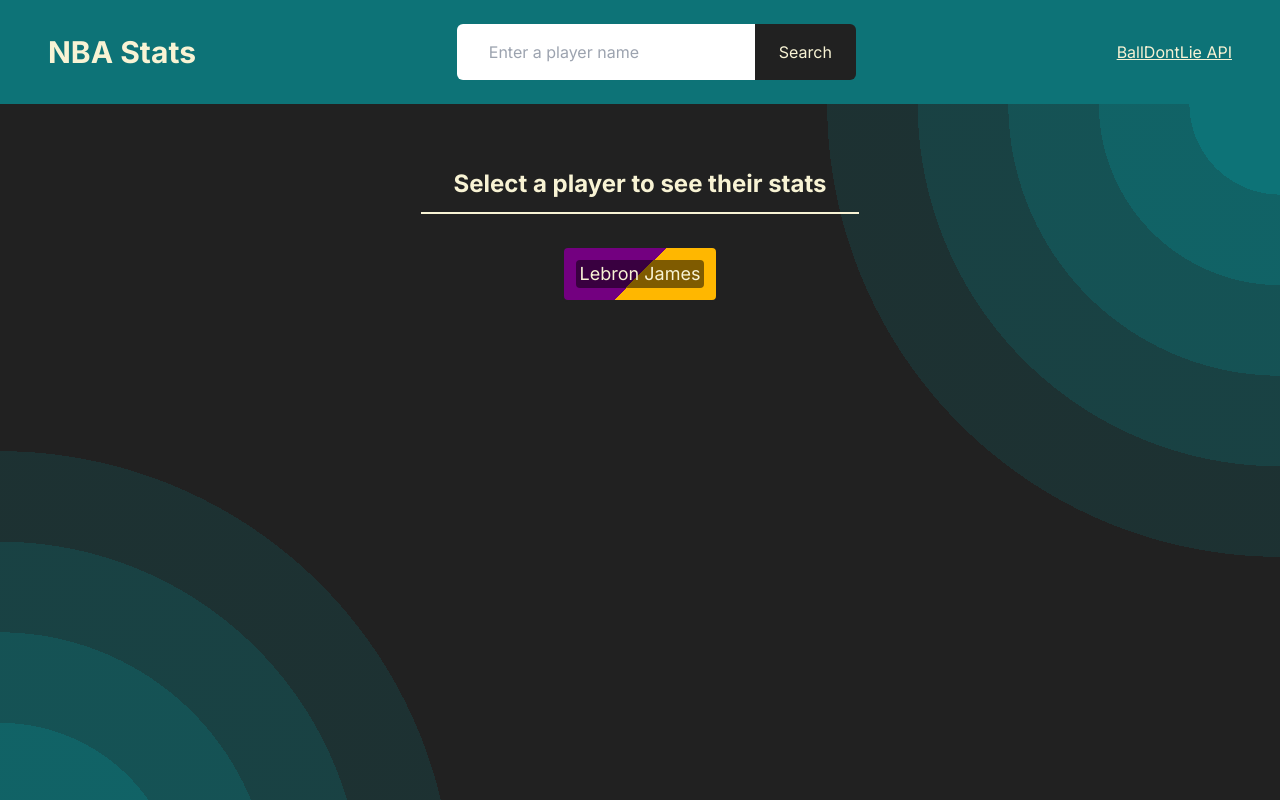
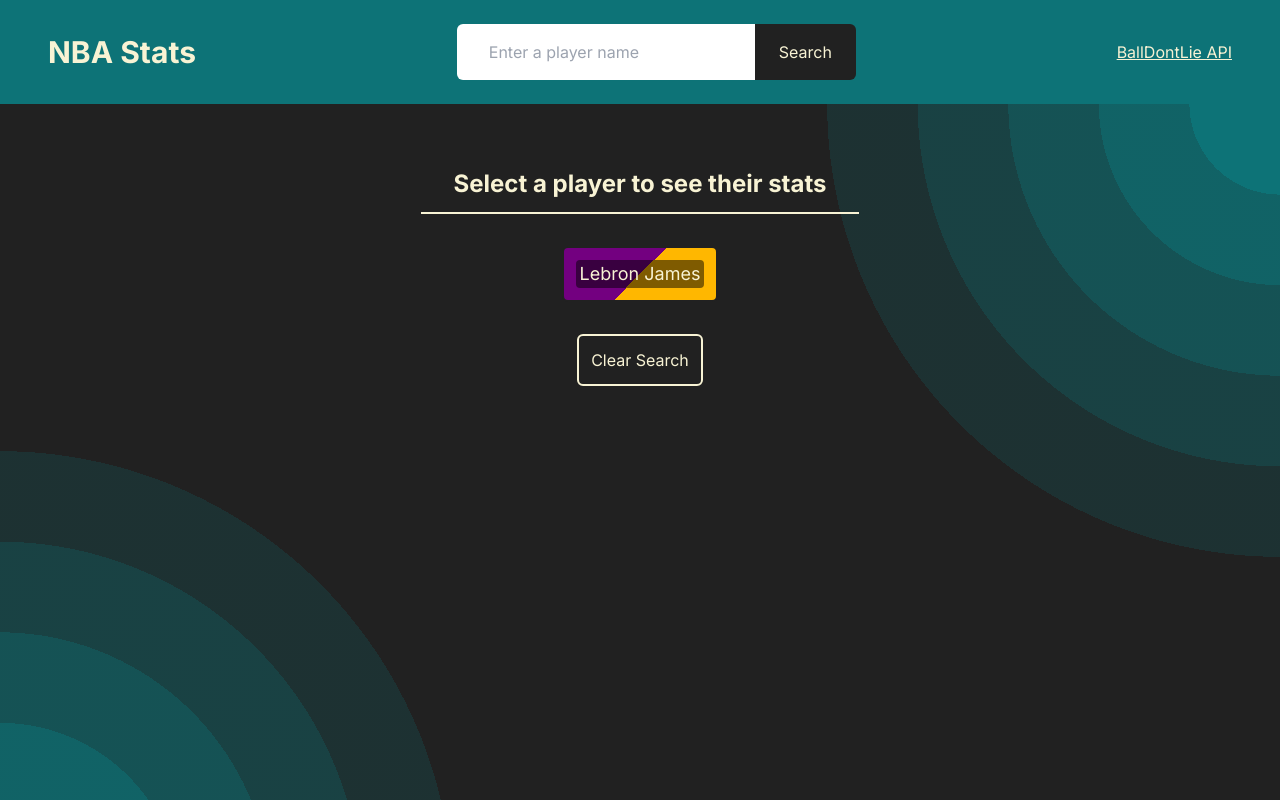
Before and after one commit to TurinoS/NBA-Players-Stats, a Next.js app: page / in a window 1280 px wide. Shown: the top 800 px of the page. Built offline with nearby package versions, Linux system fonts and the light colour scheme.

Commit message:
feat: adicionado botao de limpar campo de busca

```diff
--- a/src/components/PlayerSelectorList.tsx
+++ b/src/components/PlayerSelectorList.tsx
@@ -15,6 +15,9 @@ export default function PlayerSelectorList({
         Select a player to see their stats
       </h2>
       <PlayerSelectorCard color1={color1} color2={color2} />
+      <div className="p-3 border-2 border-solid border-[var(--second)] rounded-md cursor-pointer transition duration-350 hover:border-[var(--third)] hover:text-[var(--third)]">
+        Clear Search
+      </div>
     </section>
   );
 }
```
Also changed, not shown: 1 other file (tests, documents, lock files or other folders).
